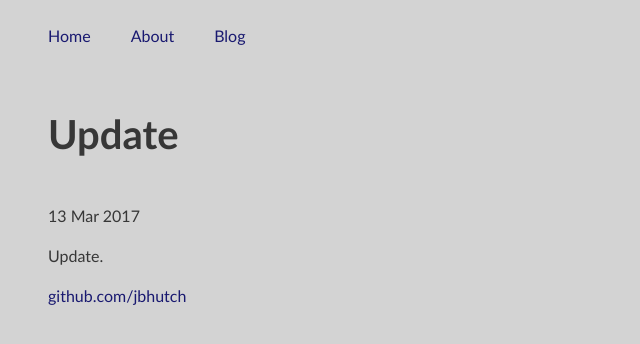
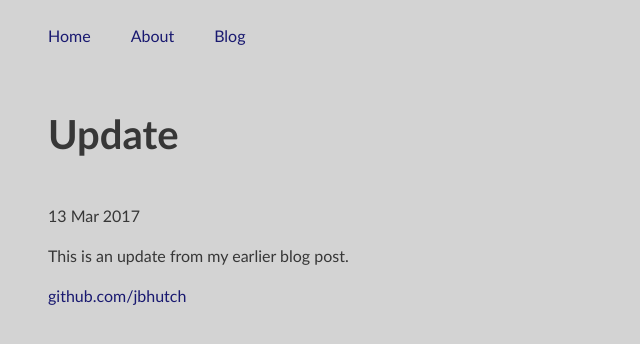
Before and after one commit to jbhutch/jbhutch.github.io, a Jekyll site: the page built from _posts/2017-03-13-update-1.md, in a window 1280 px wide. Shown: the top 344 px of the page, without its empty margins (0-640 px from the left). Built offline with Jekyll 4.4.1, drawn with Linux system fonts in a browser that asks for light colours.

Commit message:
update post

```diff
--- a/_posts/2017-03-13-update-1.md
+++ b/_posts/2017-03-13-update-1.md
@@ -4,4 +4,4 @@ title: "Update"
 date: 2017-03-13
 ---
 
-Update.
+This is an update from my earlier blog post.
```
